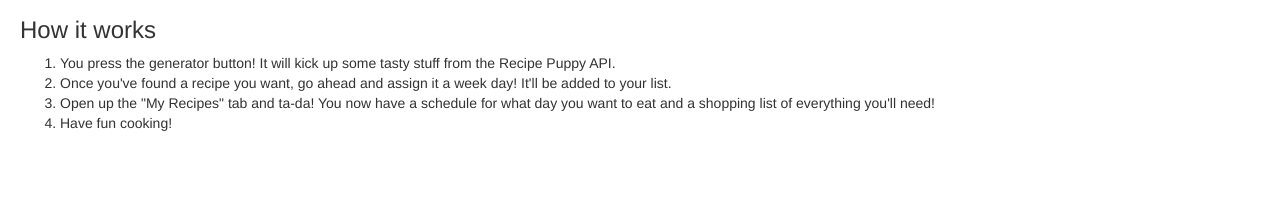
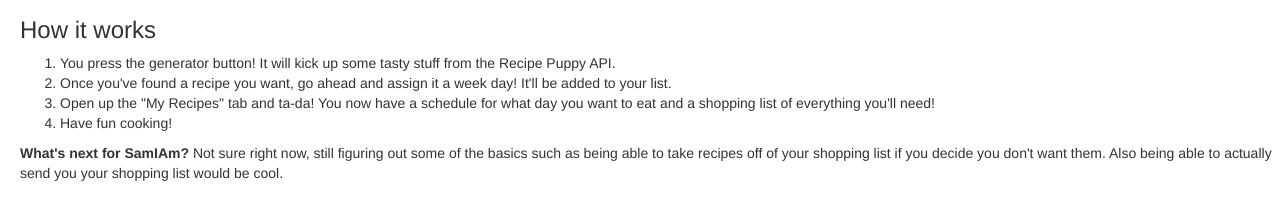
Before and after one commit to melissay94/SamIAm, a website: page about.html in a window 1280 px wide. Shown: the part 243-462 px from the top of the page. Drawn offline with nearby package versions, Linux system fonts and the light colour scheme; a web font is replaced by a local one.

Commit message:
Added some shit to the about page because YOLO

```diff
--- a/about.html
+++ b/about.html
@@ -28,6 +28,7 @@
 			<li>Open up the "My Recipes" tab and ta-da! You now have a schedule for what day you want to eat and a shopping list of everything you'll need!</li>
 			<li>Have fun cooking!</li>
 		</ol>
+        <p><b>What's next for SamIAm?</b> Not sure right now, still figuring out some of the basics such as being able to take recipes off of your shopping list if you decide you don't want them. Also being able to actually send you your shopping list would be cool.</p>
 	</div>
 </body>
 </html>
```
